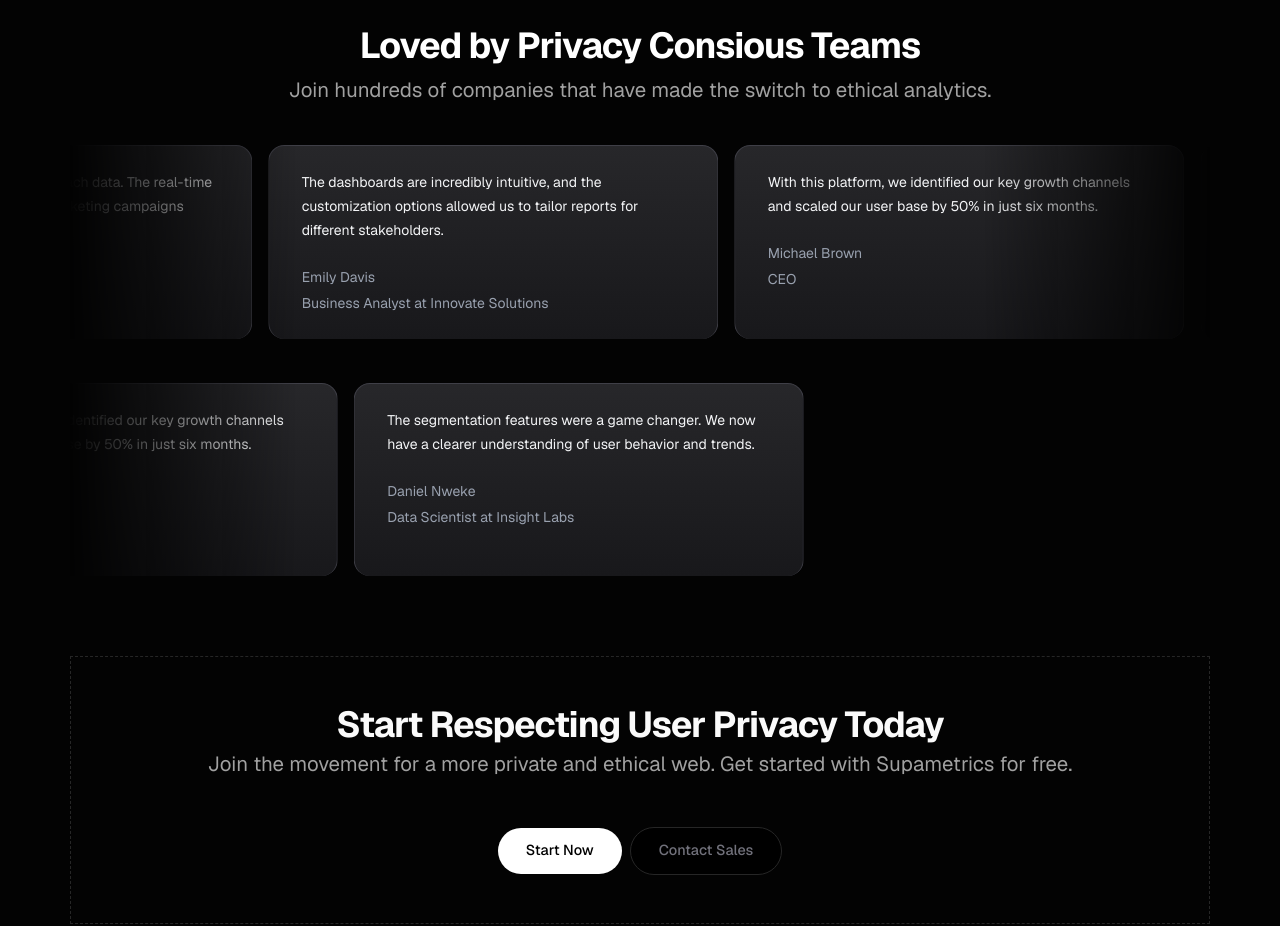
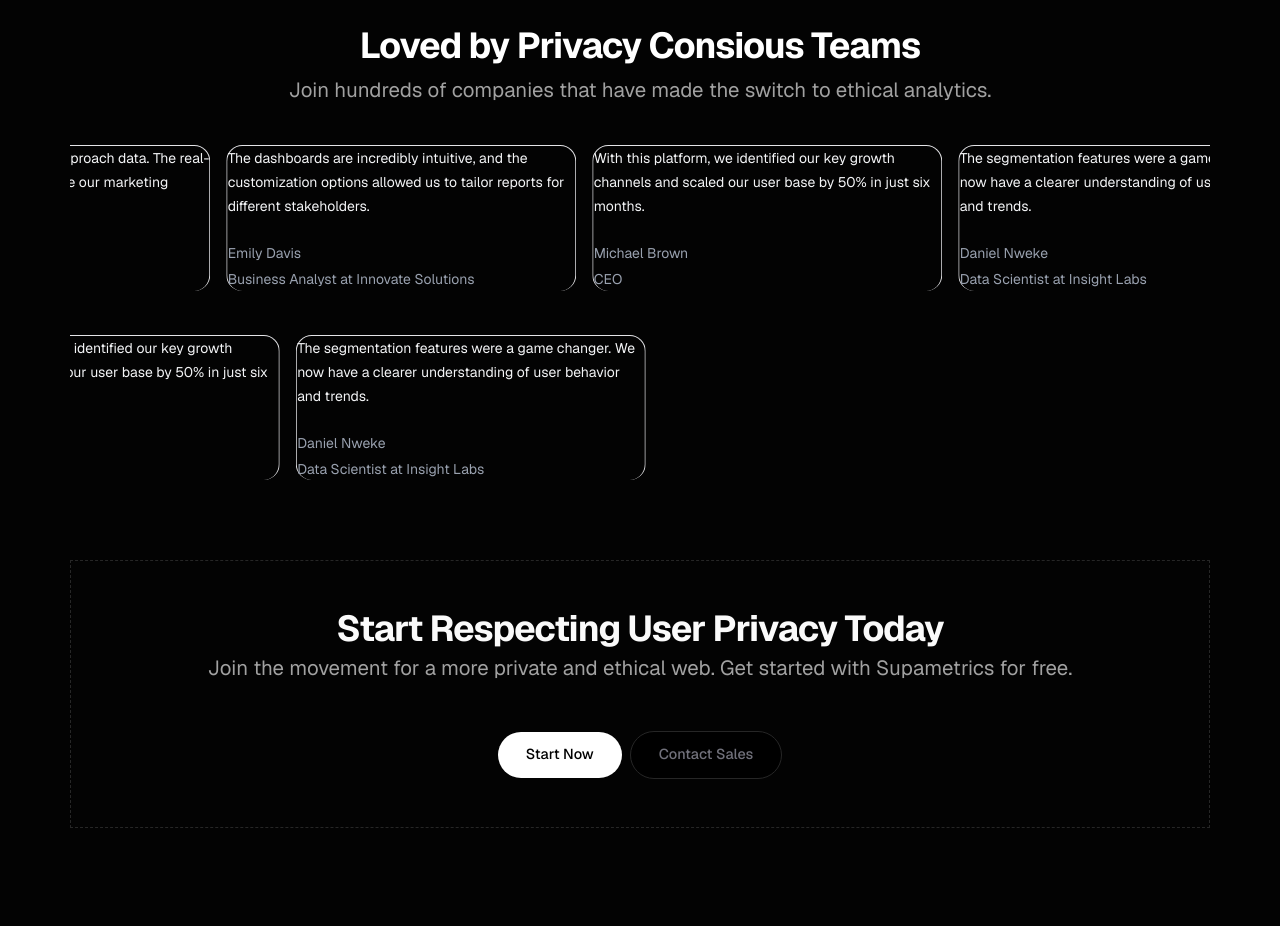
Before and after one commit to TreasureUzoma/supametrics-app, a Next.js app: page / in a window 1280 px wide. Shown: the part 2780-3706 px from the top of the page. Built offline with nearby package versions, Linux system fonts and the light colour scheme.

Commit message:
feat: ui tweaks

```diff
--- a/components/ui/infinite-moving-cards.tsx
+++ b/components/ui/infinite-moving-cards.tsx
@@ -73,7 +73,7 @@ export const InfiniteMovingCards = ({
     <div
       ref={containerRef}
       className={cn(
-        "scroller relative z-20 max-w-7xl overflow-hidden [mask-image:linear-gradient(to_right,transparent,white_20%,white_80%,transparent)]",
+        "scroller relative z-20 max-w-7xl overflow-hidden bg-transparent",
         className
       )}
     >
@@ -87,7 +87,7 @@ export const InfiniteMovingCards = ({
       >
         {items.map((item, idx) => (
           <li
-            className="relative w-[350px] max-w-full shrink-0 rounded-2xl border border-b-0 border-zinc-200 bg-[linear-gradient(180deg,#fafafa,#f5f5f5)] px-8 py-6 md:w-[450px] dark:border-zinc-700 dark:bg-[linear-gradient(180deg,#27272a,#18181b)]"
+            className="relative w-[350px] max-w-full shrink-0 rounded-2xl border border-b-0 border-zinc-200 bg-transparent"
             key={item.name}
           >
             <blockquote>
```
